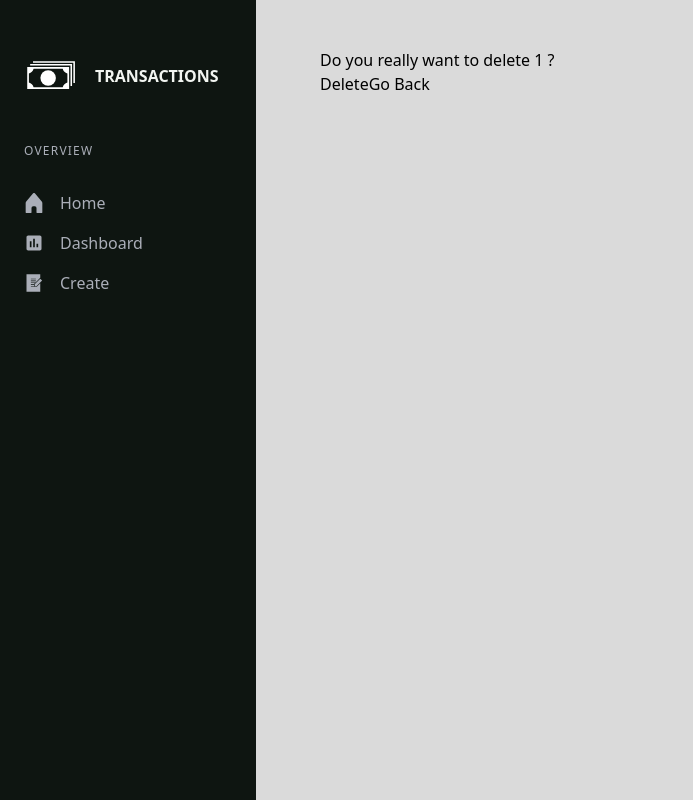
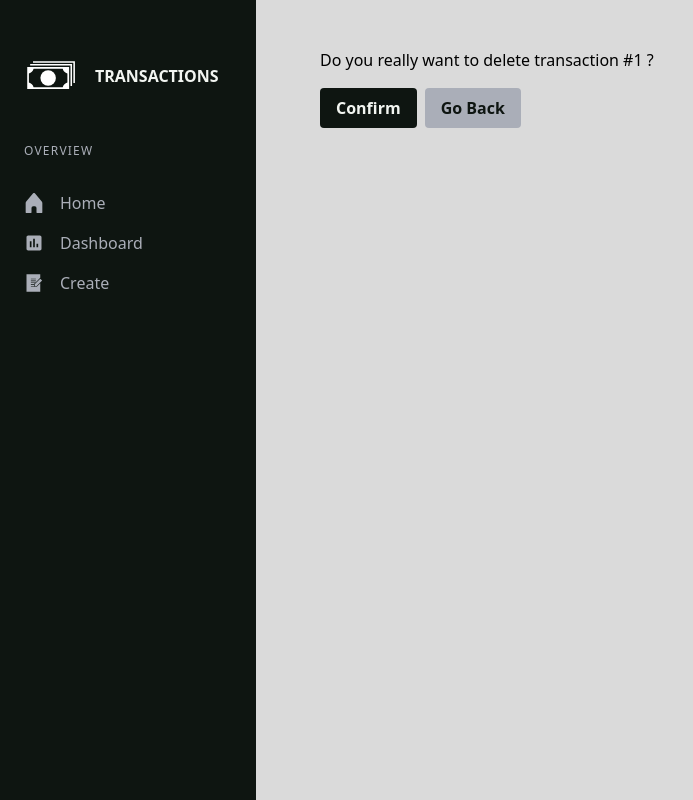
Before and after one commit to mike-appwrk/transaction-management, a React (Create React App) app in the folder client/: page /delete/1 in a window 1280 px wide. Shown: the whole page, without its empty margins (0-693 px from the left). Built offline with nearby package versions, Linux system fonts and the light colour scheme.

Commit message:
style buttons

```diff
--- a/client/src/components/DeleteForm.js
+++ b/client/src/components/DeleteForm.js
@@ -22,8 +22,10 @@ function DeleteForm ({ id }) {
 
   return (
     <form onSubmit={handleDelete}>
-      <button type="submit">Delete</button>
-      <button onClick={handleReturnClick} type="button">Go Back</button>
+      <div className="flex gap-2  mt-4">
+        <button type="submit" className="btn btn--primary">Confirm</button>
+        <button onClick={handleReturnClick} type="button" className="btn btn--secondary">Go Back</button>
+      </div>
     </form>
   )
 }
--- a/client/src/components/SidebarHeader.js
+++ b/client/src/components/SidebarHeader.js
@@ -1,13 +1,16 @@
+import { Link } from 'react-router-dom';
 import logo from '../icons/logo.svg';
 
 function SidebarHeader () {
   return (
     <div className="">
       <header>
-        <h1 className="flex gap-4 items-center mb-10">
-          <img src={logo} alt="logo"/>
-          <span className="font-bold uppercase">Transactions</span>
-        </h1>
+        <Link to="/">
+          <h1 className="flex gap-4 items-center mb-10">
+            <img src={logo} alt="logo"/>
+            <span className="font-bold uppercase">Transactions</span>
+          </h1>
+        </Link>
       </header>
     </div>
   )
--- a/client/src/components/TransactionDetails.js
+++ b/client/src/components/TransactionDetails.js
@@ -37,12 +37,15 @@ function TransactionDetails({ id }) {
         <p>Loading ...</p>
       ) : (
         <div>
-          <h2>{transaction?.description}</h2>
-            <p><span>Transacted: </span>
-            <span>{transaction?.date ? dateFormatter(transaction.date) : null}</span>
+          <h2 className="mb-1">
+            <span>{transaction?.description}</span>
+            </h2>
+          <p className="mb-1">
+              <span>Transacted: </span>
+              <span>{transaction?.date ? dateFormatter(transaction.date) : null}</span>
           </p>
-          <p>
-            <span>{transaction?.type} Amount: </span>
+          <p className="mb-1">
+            <span className="capitalize">{transaction?.type} Amount: </span>
             <span>{transaction?.amount}</span>
           </p>
         </div>
--- a/client/src/components/Transactions.js
+++ b/client/src/components/Transactions.js
@@ -20,7 +20,10 @@ function Transactions ({ transactions }) {
 
   return (
     <div className="text-black">
-      <h2 className="font-bold text-xl mb-10">Transactions History</h2>
+      <div  className="flex gap-4 items-center mb-10">
+        <h2 className="font-bold text-xl">Transactions History</h2>
+        <Link className="btn btn--primary" to="/create">Add New</Link>
+      </div>
       <table className="rounded-md overflow-hidden">
         <TransactionsTableHeaders />
         <tbody>
--- a/client/src/pages/DeletePage.js
+++ b/client/src/pages/DeletePage.js
@@ -7,7 +7,7 @@ function DeletePage() {
 
   return (
     <div>
-      <h4>Do you really want to delete {id} ?</h4>
+      <h4>Do you really want to delete transaction #{id} ?</h4>
       <DeleteForm id={id} />
     </div>
   )
--- a/client/src/pages/TransactionPage.js
+++ b/client/src/pages/TransactionPage.js
@@ -8,9 +8,9 @@ function TransactionPage() {
   return (
     <div>
       <TransactionDetails id={id} />
-      <div>
-        <Link to={`/edit/${id}`}>Edit</Link>
-        <Link to={`/delete/${id}`}>Delete</Link>
+      <div className="flex gap-2 mt-4">
+        <Link to={`/edit/${id}`} className="btn btn--primary">Edit</Link>
+        <Link to={`/delete/${id}`} className="btn btn--secondary">Delete</Link>
       </div>
     </div>
   )
```
